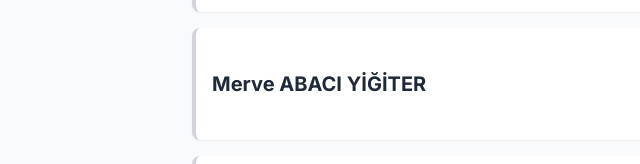
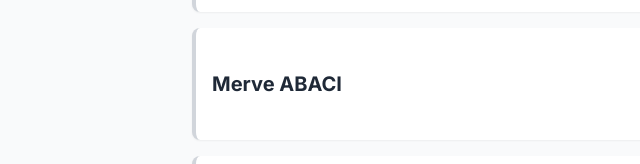
Before and after one commit to ReceproF/Personel-Durum-Sistemi, a plain HTML site: page index.html in a window 1280 px wide. Shown: the part 2160-2324 px from the top of the page, without its empty margins (0-640 px from the left). Drawn offline with nearby package versions, Linux system fonts and the light colour scheme.

Commit message:
Update index.html

```diff
--- a/index.html
+++ b/index.html
@@ -172,7 +172,7 @@
                 { id: 106, ad: 'Yunus GEDİK', durum: 'işyerinde', neden: '', donus: null, guncelleme: null },
                 { id: 107, ad: 'Esra SATILMIŞ', durum: 'işyerinde', neden: '', donus: null, guncelleme: null },
                 { id: 108, ad: 'Doğanay YILDIZ', durum: 'işyerinde', neden: '', donus: null, guncelleme: null },
-                { id: 109, ad: 'Merve ABACI YİĞİTER', durum: 'işyerinde', neden: '', donus: null, guncelleme: null },
+                { id: 109, ad: 'Merve ABACI', durum: 'işyerinde', neden: '', donus: null, guncelleme: null },
                 { id: 110, ad: 'Tarık Selçuk ŞEKER', durum: 'işyerinde', neden: '', donus: null, guncelleme: null },
             ];
 
```
